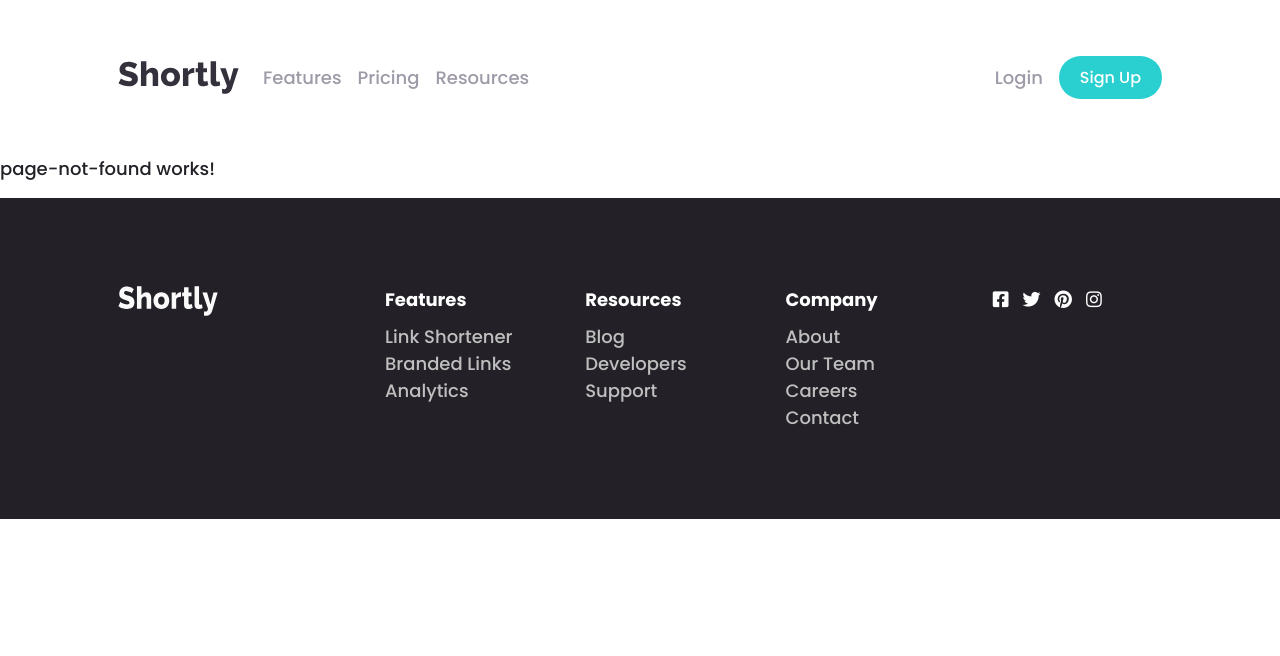
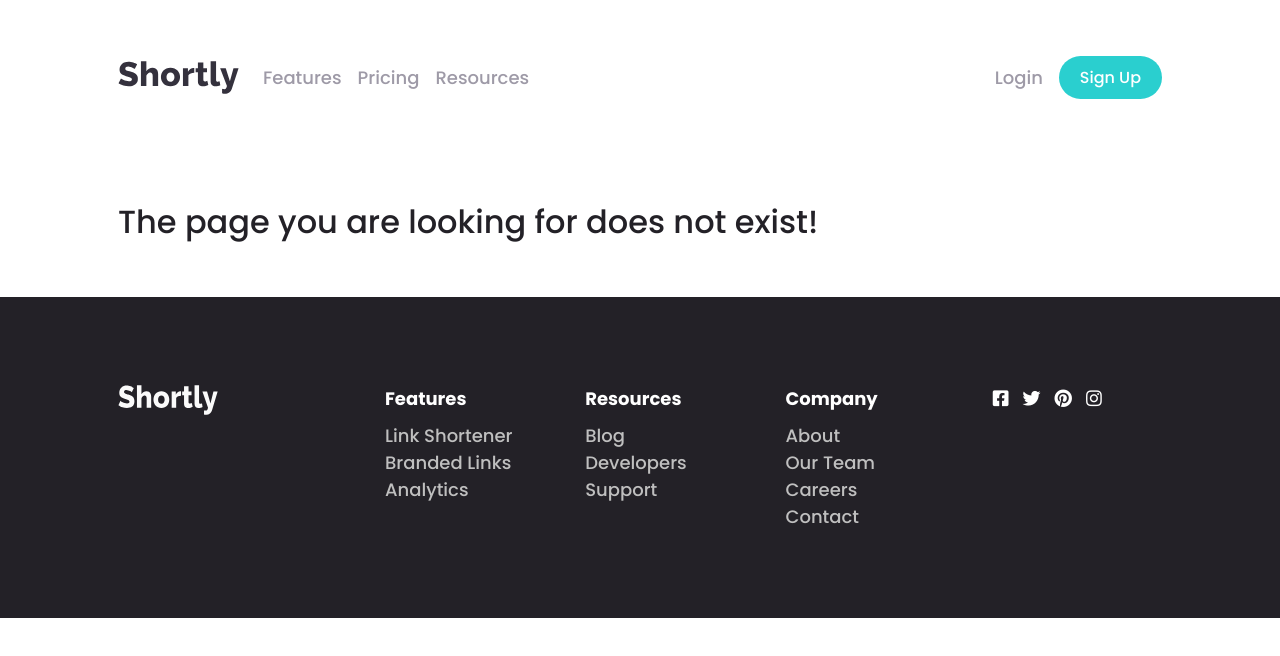
Before and after one commit to jpriesten/shortly, an Angular app: page /404 in a window 1280 px wide. Shown: the top 656 px of the page. Built offline with nearby package versions, Linux system fonts and the light colour scheme.

Commit message:
Updated page not found text

```diff
--- a/src/app/components/page-not-found/page-not-found.component.html
+++ b/src/app/components/page-not-found/page-not-found.component.html
@@ -1 +1,5 @@
-<p>page-not-found works!</p>
+<div class="container p-5">
+  <div class="row">
+    <h2>The page you are looking for does not exist!</h2>
+  </div>
+</div>
```
